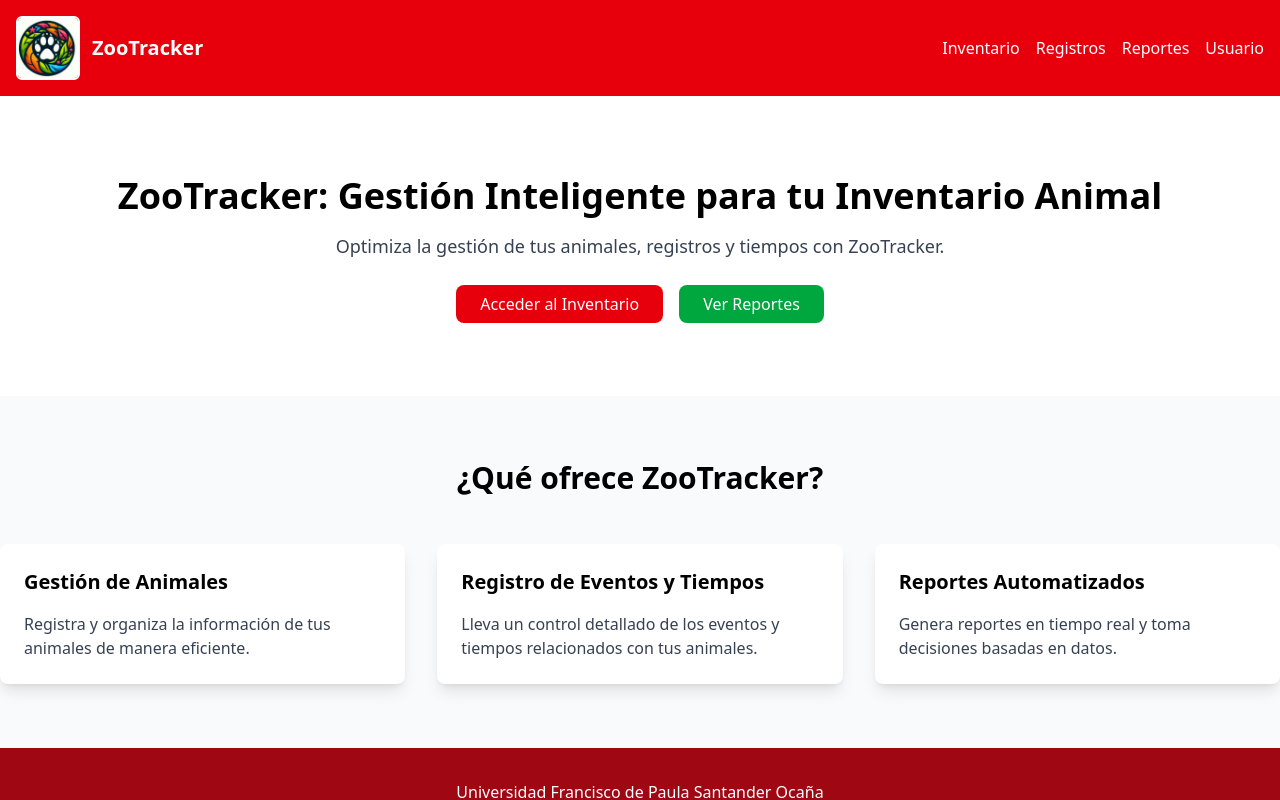
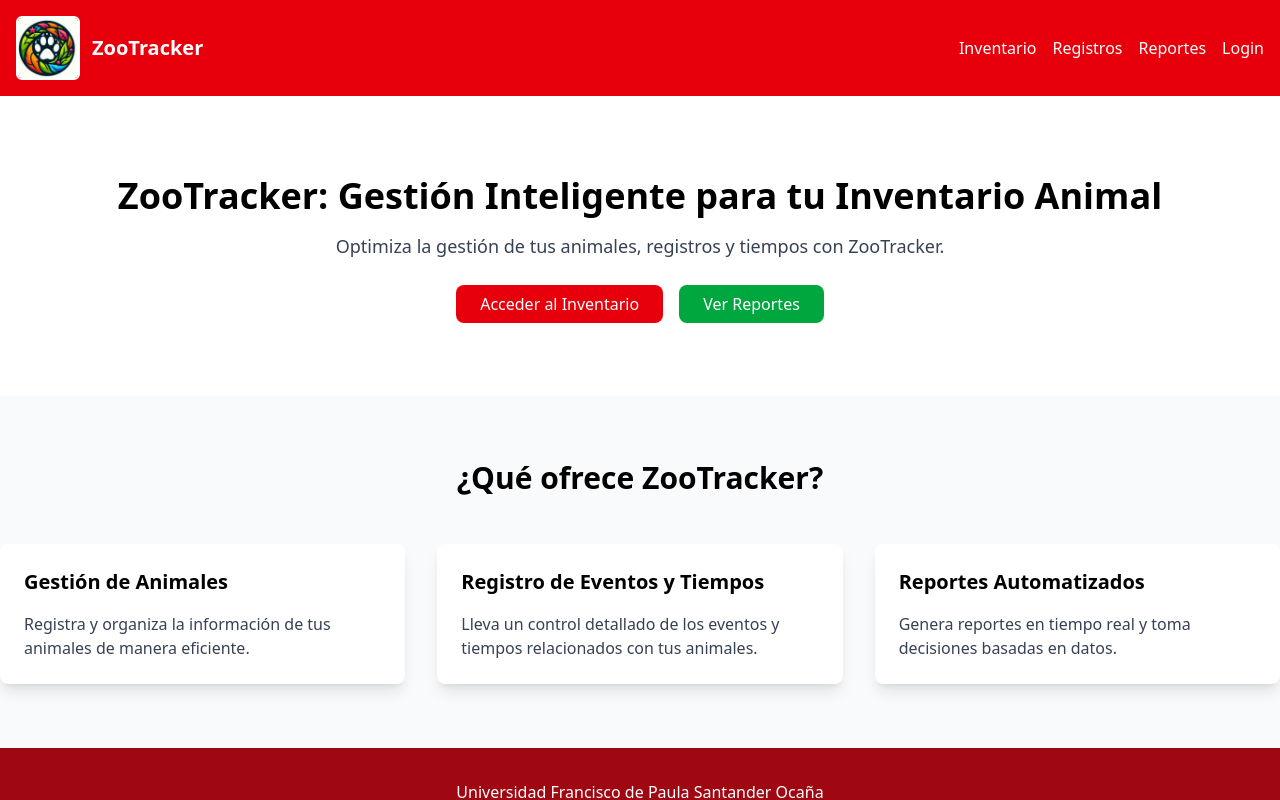
Before and after one commit to JordyPradaYanes/ZooTracker, an Angular app: page / in a window 1280 px wide. Shown: the top 800 px of the page. Built offline with nearby package versions, Linux system fonts and the light colour scheme.

Commit message:
SCRUM-8 - Added main-page - Added routes

```diff
--- a/src/app/app.component.html
+++ b/src/app/app.component.html
@@ -3,10 +3,6 @@
 </style>
 
 <main class="main">
-    <app-header></app-header>
-    <app-hero></app-hero>
-    <app-features></app-features>
-    <app-footer></app-footer>
 </main>
 
 <router-outlet />
--- a/src/app/app.component.ts
+++ b/src/app/app.component.ts
@@ -1,18 +1,9 @@
 import { Component } from '@angular/core';
 import { RouterOutlet } from '@angular/router';
 
-import { HeaderComponent } from './header/header.component';
-import { HeroComponent } from './hero/hero.component';
-import { FeaturesComponent } from './features/features.component';
-import { FooterComponent } from './footer/footer.component';
-
 @Component({
   selector: 'app-root',
-  imports: [RouterOutlet,
-    HeaderComponent,
-    HeroComponent,
-    FeaturesComponent,
-    FooterComponent],
+  imports: [RouterOutlet],
   templateUrl: './app.component.html',
   styleUrl: './app.component.css'
 })
--- a/src/app/app.routes.ts
+++ b/src/app/app.routes.ts
@@ -1,3 +1,9 @@
 import { Routes } from '@angular/router';
 
-export const routes: Routes = [];
+import {LoginComponent} from './login/login.component';
+import { MainPageComponent } from './main-page/main-page.component';
+
+export const routes: Routes = [
+	{path: '', component: MainPageComponent},
+	{path: 'login', component: LoginComponent},
+];
--- a/src/app/header/header.component.html
+++ b/src/app/header/header.component.html
@@ -32,8 +32,8 @@
         <li class="nav-item"><a href="#" class="hover:text-red-200">Inventario</a></li>
         <li class="nav-item"><a href="#" class="hover:text-red-200">Registros</a></li>
         <li class="nav-item"><a href="#" class="hover:text-red-200">Reportes</a></li>
-        <li class="nav-item"><a href="#" class="hover:text-red-200">Usuario</a></li>
+        <li class="nav-item"><a routerLink="/login" routerLinkActive="active" ariaCurrentWhenActive="page">Login</a></li>
       </ul>
     </nav>
   </div>
-</header>
+  <router-outlet />
--- a/src/app/header/header.component.ts
+++ b/src/app/header/header.component.ts
@@ -1,8 +1,10 @@
 import { Component } from '@angular/core';
+import { RouterOutlet } from '@angular/router';
+import { RouterLink } from '@angular/router';
 
 @Component({
   selector: 'app-header',
-  imports: [],
+  imports: [RouterOutlet, RouterLink],
   templateUrl: './header.component.html',
   styleUrl: './header.component.css'
 })
--- /dev/null
+++ b/src/app/main-page/main-page.component.html
@@ -0,0 +1,6 @@
+<app-header></app-header>
+<app-hero></app-hero>
+<app-features></app-features>
+<app-footer></app-footer>
+
+<router-outlet/>
--- /dev/null
+++ b/src/app/main-page/main-page.component.ts
@@ -0,0 +1,21 @@
+import { Component } from '@angular/core';
+import { RouterOutlet } from '@angular/router';
+
+import { HeaderComponent } from '../header/header.component';
+import { HeroComponent } from '../hero/hero.component';
+import { FeaturesComponent } from '../features/features.component';
+import { FooterComponent } from '../footer/footer.component';
+
+@Component({
+  selector: 'app-main-page',
+  imports: [RouterOutlet,
+    HeaderComponent,
+    HeroComponent,
+    FeaturesComponent,
+    FooterComponent],
+  templateUrl: './main-page.component.html',
+  styleUrl: './main-page.component.css'
+})
+export class MainPageComponent {
+
+}
```
Also changed, not shown: src/app/main-page/main-page.component.css (added), 1 other file (tests, documents, lock files or other folders).
